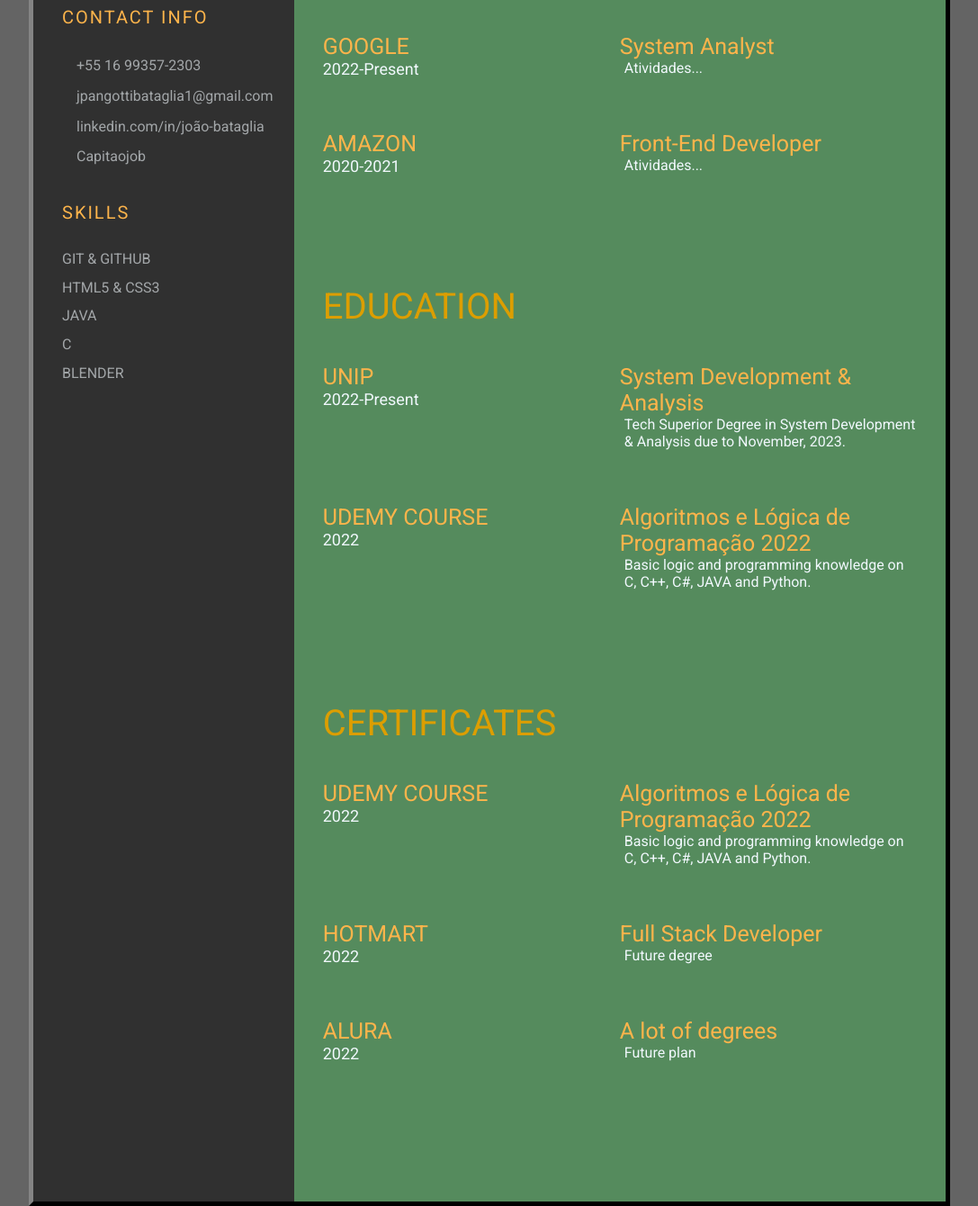
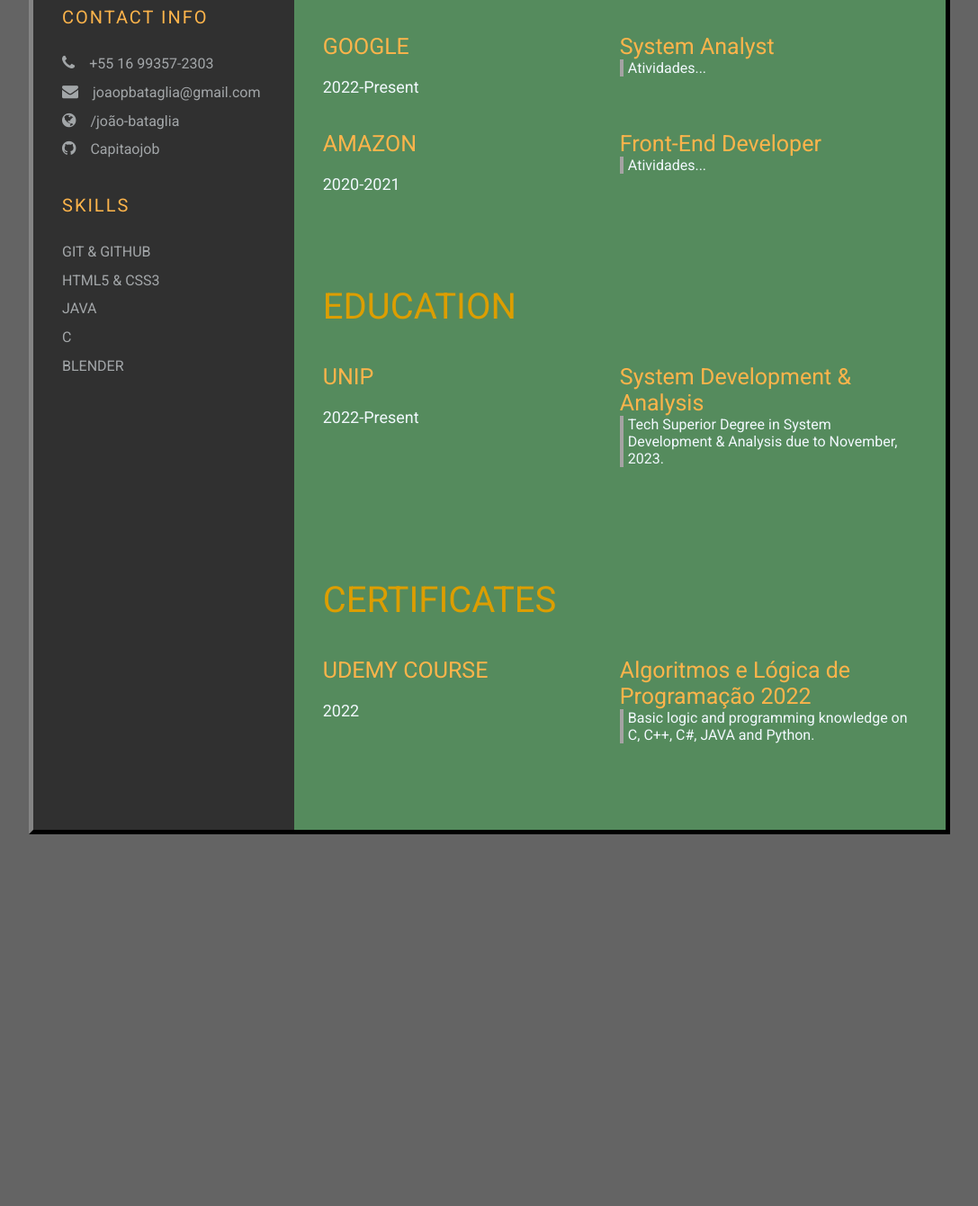
Before and after one commit to Capitaojob/devweekgit.github.io, a plain HTML site: page index.html in a window 1280 px wide. Shown: the part 511-1851 px from the top of the page at 90% size, without its empty margins (96-1183 px from the left). After the commit the page ends 1470 px from the top, so only its background shows below. Drawn offline with Linux system fonts and the light colour scheme.

Commit message:
feature: added logo for contact info ^changed html ^ changed informations ^ adapted css (#5)

```diff
--- a/CSS/styles.css
+++ b/CSS/styles.css
@@ -33,6 +33,7 @@ body {
     grid-column: span 2;
     height: 100%;
     background-color: #303030;
+    /*width: 110%;*/
 }
 
 .right-section {
@@ -145,6 +146,7 @@ body {
 
 .exp-company-name, .education-school-name, .awards-company-name {
     font-size: 25px;
+    margin-bottom: 20px;
     text-transform: uppercase;
     color: #FDB44B;
 }
@@ -161,4 +163,5 @@ body {
 .exp-desc, .education-desc, .awards-desc {
     font-size: 16px;
     padding-left: 5px;
+    border-left: 4px solid #A5A3A3;
 }
--- a/index.html
+++ b/index.html
@@ -15,6 +15,9 @@
     <link rel="preconnect" href="https://fonts.googleapis.com">
     <link rel="preconnect" href="https://fonts.gstatic.com" crossorigin>
     <link href="https://fonts.googleapis.com/css2?family=Roboto&display=swap" rel="stylesheet">
+
+    <!--Logo Link-->
+    <link rel="stylesheet" href="https://cdnjs.cloudflare.com/ajax/libs/font-awesome/4.7.0/css/font-awesome.min.css">
 </head>
 
 <body>
@@ -29,10 +32,10 @@
                 <div class="contact-info">
                     <p class="left-title">CONTACT INFO</p>
                     <ul class="left-list">
-                        <li><i class="fa fa-phone"></i>+55 16 99357-2303</li>
-                        <li><i class="fa fa-envelope"></i><a target=”_blank” href=mailto:jpangottibataglia1@gmail.com>jpangottibataglia1@gmail.com</a></li>
-                        <li><i class="fa fa-globe"></i><a href="https://www.linkedin.com/in/joão-bataglia/" target=”_blank”>linkedin.com/in/joão-bataglia</a></li>
-                        <li class="last"><i class="fa fa-github"></i>Capitaojob</li>
+                        <li title="Phone"><i class="fa fa-phone"></i>+55 16 99357-2303</li>
+                        <li><i class="fa fa-envelope"></i><a target=”_blank” href=mailto:jpangottibataglia1@gmail.com title="Alt - jpabataglia@gmail.com">joaopbataglia@gmail.com</a></li>
+                        <li><i class="fa fa-globe"></i><a href="https://www.linkedin.com/in/joão-bataglia/" target=”_blank” title="linkedin.com/in/joão-bataglia">/joão-bataglia</a></li>
+                        <li class="last"><i class="fa fa-github"></i><a href="https://github.com/Capitaojob" target="_blank" title="https://github.com/Capitaojob">Capitaojob</a></li>
                     </ul>
                 </div>
                 <div class="skills">
@@ -53,10 +56,10 @@
                 <section class="about gap">
                     <div class="right-title">ABOUT ME</div>
                     <p class="about-me-contents">
-                        Future Software Programmer, Analyst and game Developer.<br>
+                        Software Programmer, Future Analyst and Game Developer.<br>
                         <br>As an IT student, I look for job opportunities in the development area, preferably with future growth opportunities in the company so that I can develop and contribute increasingly to the business.<br>
                         <br><br>Basic knowledge in the programming languages C, JAVA and Python, besides HTML5, CSS3 and JavaScript.<br>
-                        Blender, Photoshop, Word, Excel and GIT are related experiences i offer in my repertoire.<br><br><br>
+                        Blender, Photoshop, Word, Excel and GIT are related abilities i offer in my repertoire.<br><br><br>
                     </p>
                 </section>
                 <section class="experience gap">
@@ -97,49 +100,19 @@
                                 Tech Superior Degree in System Development & Analysis due to November, 2023.
                             </p>
                         </div>
-                        <div class="education-left">
-                            <p class="education-school-name">Udemy Course</p>
-                            <p class="education-time-period">2022</p>
-                        </div>
-                        <div class="education-right">
-                            <p class="education-subject">Algoritmos e Lógica de Programação 2022</p>
-                            <p class="education-desc">
-                                Basic logic and programming knowledge on C, C++, C#, JAVA and Python.
-                            </p>
-                        </div>
                     </div>
                 </section>
-                <section class="education gap">
+                <section class="awards gap">
                     <div class="right-title">CERTIFICATES</div>
-                    <div class="experience-contents">
-                        <div class="exp-left">
-                            <p class="exp-company-name">Udemy Course</p>
-                            <p class="exp-time-period">2022</p>
+                    <div class="awards-contents">
+                        <div class="awards-left">
+                            <p class="awards-company-name">Udemy Course</p>
+                            <p class="awards-time-period">2022</p>
                         </div>
-                        <div class="exp-right">
-                            <p class="exp-position">Algoritmos e Lógica de Programação 2022</p>
-                            <p class="exp-desc">
+                        <div class="awards-right">
+                            <p class="awards-name">Algoritmos e Lógica de Programação 2022</p>
+                            <p class="awards-desc">
                                 Basic logic and programming knowledge on C, C++, C#, JAVA and Python.
-                            </p>
-                        </div>
-                        <div class="exp-left">
-                            <p class="exp-company-name">Hotmart</p>
-                            <p class="exp-time-period">2022</p>
-                        </div>
-                        <div class="exp-right">
-                            <p class="exp-position">Full Stack Developer</p>
-                            <p class="exp-desc">
-                                Future degree
-                            </p>
-                        </div>
-                        <div class="exp-left">
-                            <p class="exp-company-name">Alura</p>
-                            <p class="exp-time-period">2022</p>
-                        </div>
-                        <div class="exp-right">
-                            <p class="exp-position">A lot of degrees</p>
-                            <p class="exp-desc">
-                                Future plan
                             </p>
                         </div>
                     </div>
```
